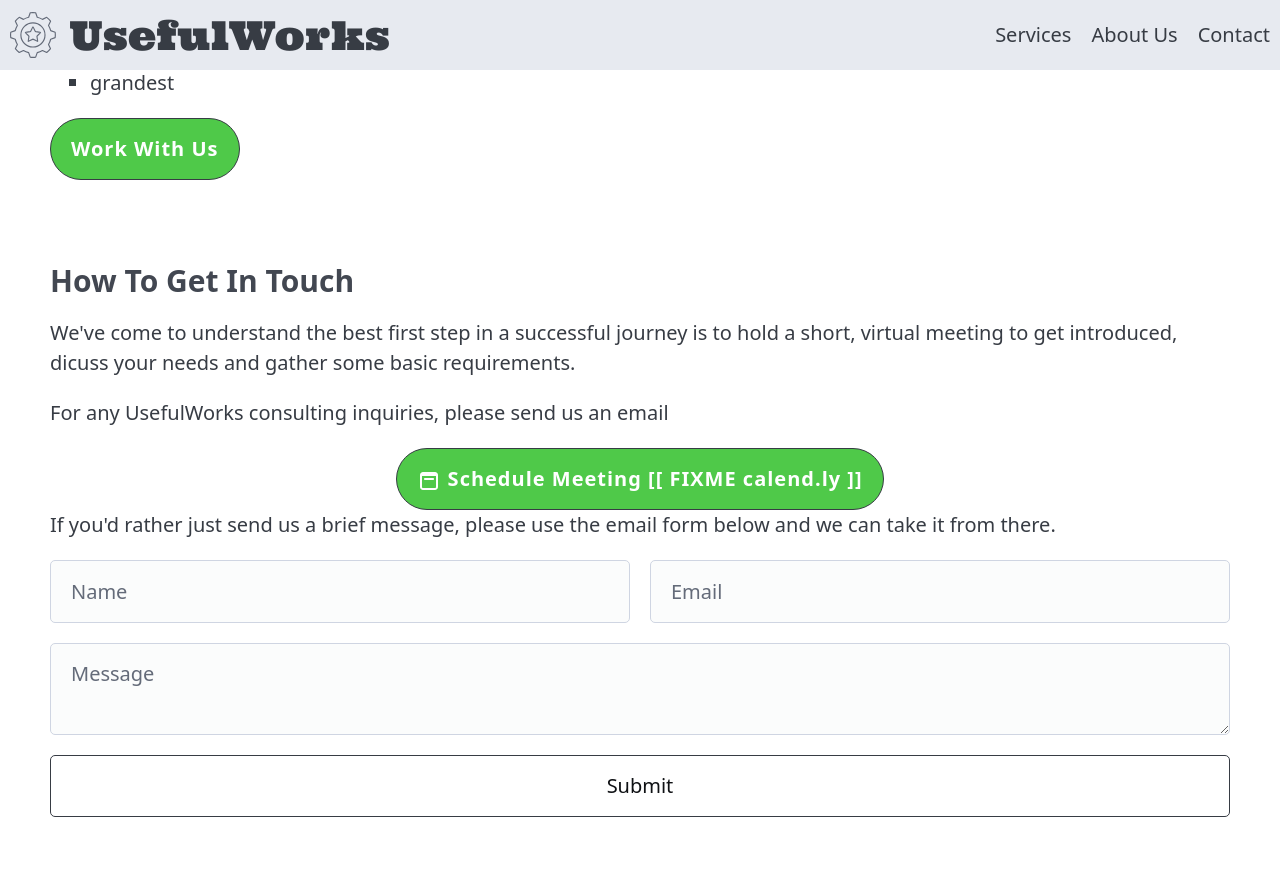
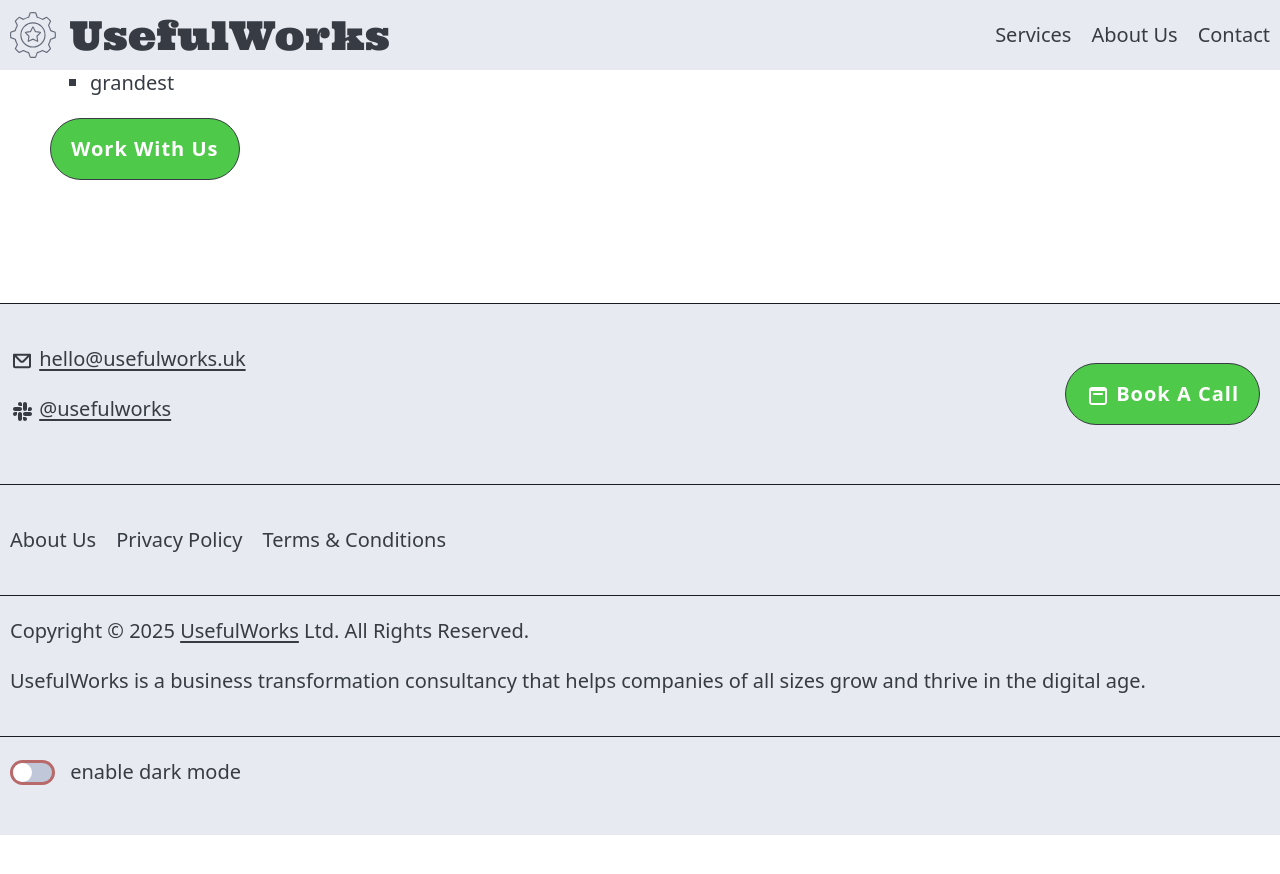
Before and after one commit to usefulworks/usefulworks.github.io, a Jekyll site: the page built from index.html, in a window 1280 px wide and 900 px high, scrolled down 1529 px. Shown: the top 874 px of the window. Built offline with Jekyll 4.4.1, drawn with Linux system fonts in a browser that asks for light colours; after the commit the page ends 2364 px from its top, so only the background shows below that.

Commit message:
move contact to its own page

```diff
--- a/_includes/footer-content.html
+++ b/_includes/footer-content.html
@@ -20,7 +20,7 @@
         </p>
     </li>
     <li class="cta-button">
-        <a href="#contact" role="button" class="action-button">
+        <a href="contact.html" role="button" class="action-button">
             <svg><use href="#svg-calendar-icon" /></svg>
             <span>Book A Call</span>
         </a>
--- a/_includes/head.html
+++ b/_includes/head.html
@@ -11,19 +11,25 @@
     <meta property="og:image" content="./favicon/web-app-manifest-512x512.png" />
     <meta property="og:url" content="{{ site.url }}" />
     <meta name="description" property="og:description" content="We help businesses grow" />
-{% assign all-local-css = "" | split: "" %}
-{% if layout.local-css %}
-    {% assign all-local-css = all-local-css | concat: layout.local-css %}
+{% comment %} link[@rel] tags {% endcomment %}
+{% assign all-linked-resources = "" | split: "" %}
+{% if layout.linked-resources %}
+    {% assign all-linked-resources = all-linked-resources | concat: layout.linked-resources %}
 {% endif %}
-{% if page.local-css %}
-    {% assign all-local-css = all-local-css | concat: page.local-css %}
+{% if page.linked-resources %}
+    {% assign all-linked-resources = all-linked-resources | concat: page.linked-resources %}
 {% endif %}
-{% for css in all-local-css %}
-    <link rel="stylesheet" type="text/css" href="{{ css | relative_url }}?{{ epoch-ms }}">
+{% for res in all-linked-resources %}
+  {% assign proto = res.href | slice: 0, 4 %}
+  {% capture res_url %}
+    {% if  proto == "http" %}
+      {{ res.href }}
+    {% else %}
+      {{ res.href | relative_url }}?{{ epoch-ms }}
+    {% endif %}
+  {% endcapture %}
+  <link rel="{{ res.rel }}" href="{{ res_url | strip }}" {% if res.crossorigin %}crossorigin{% endif %} />
 {% endfor %}
-    <link rel="preconnect" href="https://fonts.googleapis.com" />
-    <link rel="preconnect" href="https://fonts.gstatic.com" crossorigin />
-    <link rel="stylesheet" href="https://fonts.googleapis.com/css2?family=Montserrat:ital,wght@0,100..900;1,100..900&family=Raleway:ital,wght@0,100..900;1,100..900&family=Ultra&display=swap" />
     <link rel="icon" type="image/png" href="./favicon/favicon-96x96.png" sizes="96x96" />
     <link rel="icon" type="image/svg+xml" href="./favicon/favicon.svg" />
     <link rel="shortcut icon" type="image/x-icon" href="./favicon/favicon.ico" />
--- a/_includes/header-content.html
+++ b/_includes/header-content.html
@@ -13,7 +13,7 @@
         <ul class="navbar-links">
             <li class="navbar-link"><a href="#services">Services</a></li>
             <li class="navbar-link"><a href="about.html">About Us</a></li>
-            <li class="navbar-link"><a href="#contact">Contact</a></li>
+            <li class="navbar-link"><a href="contact.html">Contact</a></li>
         </ul>
     </div>
 </nav>
--- a/_layouts/base.html
+++ b/_layouts/base.html
@@ -1,26 +1,33 @@
 ---
 lang: en-GB
-local-css:
-  - "/css/pico.css"
-  - "/css/style.css"
-#
-# tbd: add impl for external-css
-#
+
+linked-resources:
+  - href: "/css/pico.css"
+    rel: "stylesheet"
+  - href: "/css/style.css"
+    rel: "stylesheet"
+  - href: "https://fonts.googleapis.com"
+    rel: "preconnect"
+  - href: "https://fonts.gstatic.com"
+    rel: "preconnect"
+    crossorigin: true
+  - href: "https://fonts.googleapis.com/css2?family=Montserrat:ital,wght@0,100..900;1,100..900&family=Raleway:ital,wght@0,100..900;1,100..900&family=Ultra&display=swap"
+    rel: "stylesheet"
+
 local-js:
   - "/js/site-nav.js"
   - "/js/site-theme.js"
+#
 #external-js:
 #  - href: "https:127.0.0.1"
 #    async: false
 #    defer: false
-# experimental: key-value only
-js-literals:
-  -
-    name: "myName"
-    value: "alice"
-  -
-    name: "magicNumber"
-    value: 42
+#
+#js-literals:
+#  - name: "myName"
+#    value: "alice"
+#  - name: "magicNumber"
+#    value: 42
 ---
 {% comment %}
   use millis since epoch as a query suffix to css/js urls to foil aggressive caching in chrome
@@ -30,6 +37,7 @@
 <!-- {{ site.data.common.copyright }} -->
 {% if jekyll.environment != "production" %}
 <!-- +- deployed from {{ deployedFrom }} -->
+<!-- +- the epoch is @{{ epoch-ms }} -->
 {% endif %}
 <!DOCTYPE html>
 <html lang="{{ page.lang | default: layout.lang | default: site.lang | default: 'en' }}">
--- a/index.html
+++ b/index.html
@@ -1,25 +1,11 @@
 ---
 layout: default
 title: Home
-grecaptcha_container: g-recaptcha
-local-js:
-    - "/js/site-forms.js"
-external-js:
-  - href: "https://www.recaptcha.net/recaptcha/api.js"
-    async: true
-    defer: true
-js-literals:
-    -
-      name: "recaptcha_container"
-      value: "g-recaptcha"
-    -
-      name: "site_key"
-      value: "?"
 ---
 <section class="hero">
     <div class="hero-text">
         <p>Transform your business</p>
-        <a href="#contact" role="button" class="action-button">
+        <a href="contact.html" role="button" class="action-button">
             <svg><use href="#svg-mail-icon" /></svg>
             <span>Get In Touch</span>
         </a>
@@ -43,45 +29,7 @@
         <li>greatest</li>
         <li>grandest</li>
     </ul>
-    <a href="#contact" role="button" class="action-button">
+    <a href="contact.html" role="button" class="action-button">
         <span>Work With Us</span>
     </a>
 </section>
-<section id="contact" class="contact content-section container">
-    <h3>How To Get In Touch</h3>
-    <p>We&apos;ve come to understand the best first step in a successful journey is to hold a short, virtual meeting to get introduced, dicuss your needs and gather some basic requirements.</p>
-
-    <p>For any UsefulWorks consulting inquiries, please send us an email <a href="mailto:{{ site.email }}?subject=UsefulWorks consulting inquiry">{{ site.email }}</a></p>
-
-    <div style="text-align: center">
-        <a href="https://calendly.com/FIXME/meeting" role="button" class="action-button">
-            <svg><use href="#svg-calendar-icon" /></svg>
-            <span>Schedule Meeting [[ FIXME calend.ly ]]</span>
-        </a>
-    </div>
-
-    <p>If you&apos;d rather just send us a brief message, please use the email form below and we can take it from there.</p>
-
-    <form action="https://submit-form.com/uYwztaWKq" class="form" id="contact-form">
-        <div class="name-email">
-            <input type="text" id="name" name="name" placeholder="Name" required="true" />
-            <input type="email" id="email" name="email" placeholder="Email" required="true" />
-        </div>
-        <textarea id="message" name="message" placeholder="Message" required=""></textarea>
-
-        {% if site.uw.repos.dev contains site.github.repository_nwo %}
-            {% assign sitekey = site.uw.recaptcha.v2.localhost.site_key %}
-        {% else %}
-            {% assign sitekey = site.uw.recaptcha.v2.usefulworks_uk.site_key %}
-        {% endif %}
-        <div id="{{ page.grecaptcha_container }}" class="{{ page.grecaptcha_container }}" data-sitekey="{{ sitekey }}"></div>
-
-        <input type="hidden" name="_feedback.success.title" value="Thanks for contacting UsefulWorks, we'll be in touch shortly!" />
-        <input type="hidden" name="_email.from" value="Formspark UsefulWorks" />
-        <input type="hidden" name="_feedback.error.title" value='An error occurred (did you check the "I&apos;m not a robot" box?)' />
-        <p></p>
-        <button id="submit_contact" type="submit" class="submit">Submit</button>
-    </form>
-</section>
-<link rel="preconnect" href="https://www.google.com" />
-<link rel="preconnect" href="https://www.gstatic.com" crossorigin />
--- a/js/site-forms.js
+++ b/js/site-forms.js
@@ -6,7 +6,6 @@
 
     init : function() {
         console.log("Forms.init");
-        console.log("$UW.myName is " + $UW.myName);
         //Forms.renderRecaptcha();
     },
 
```
Also changed, not shown: contact.html (added, +53 -0 lines).
